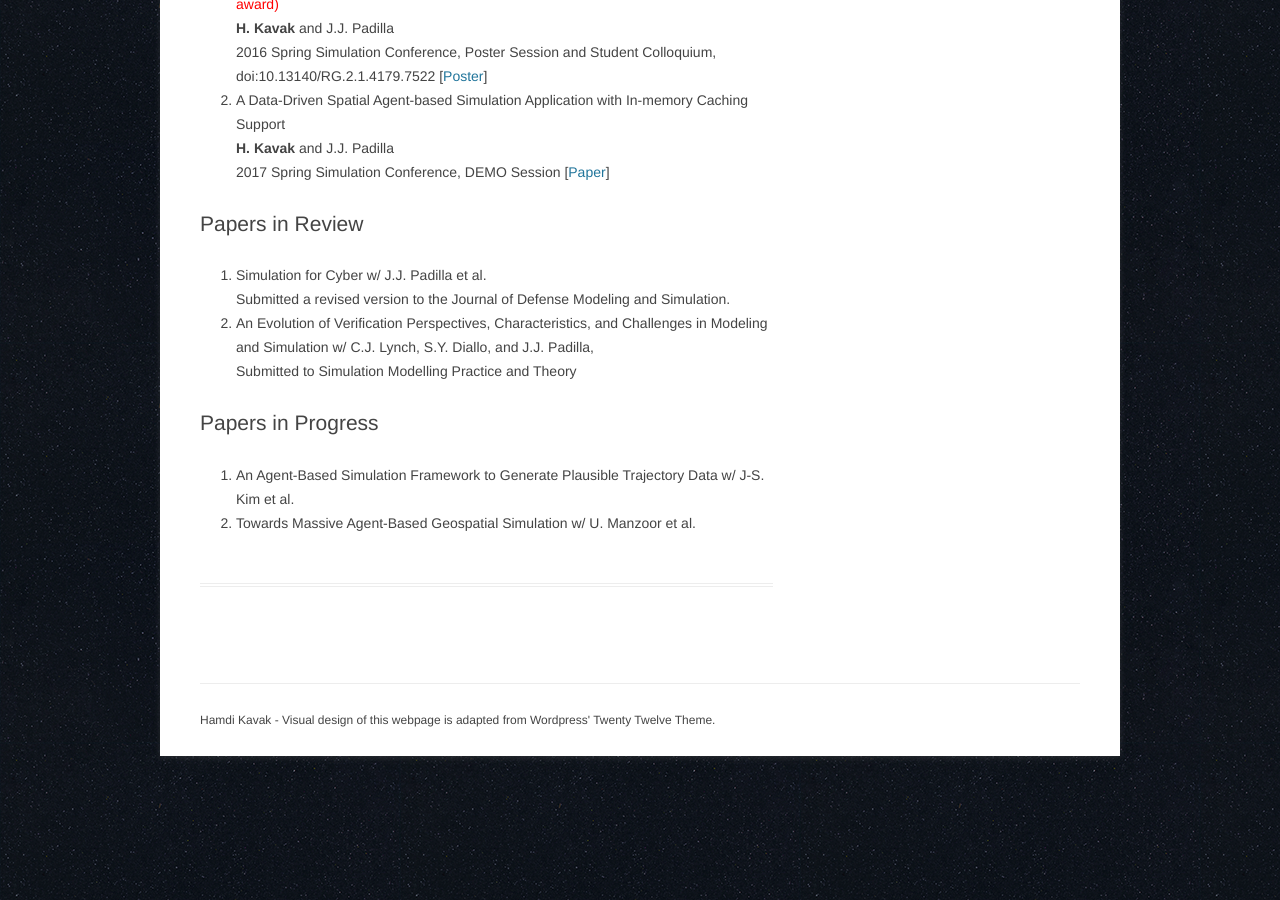
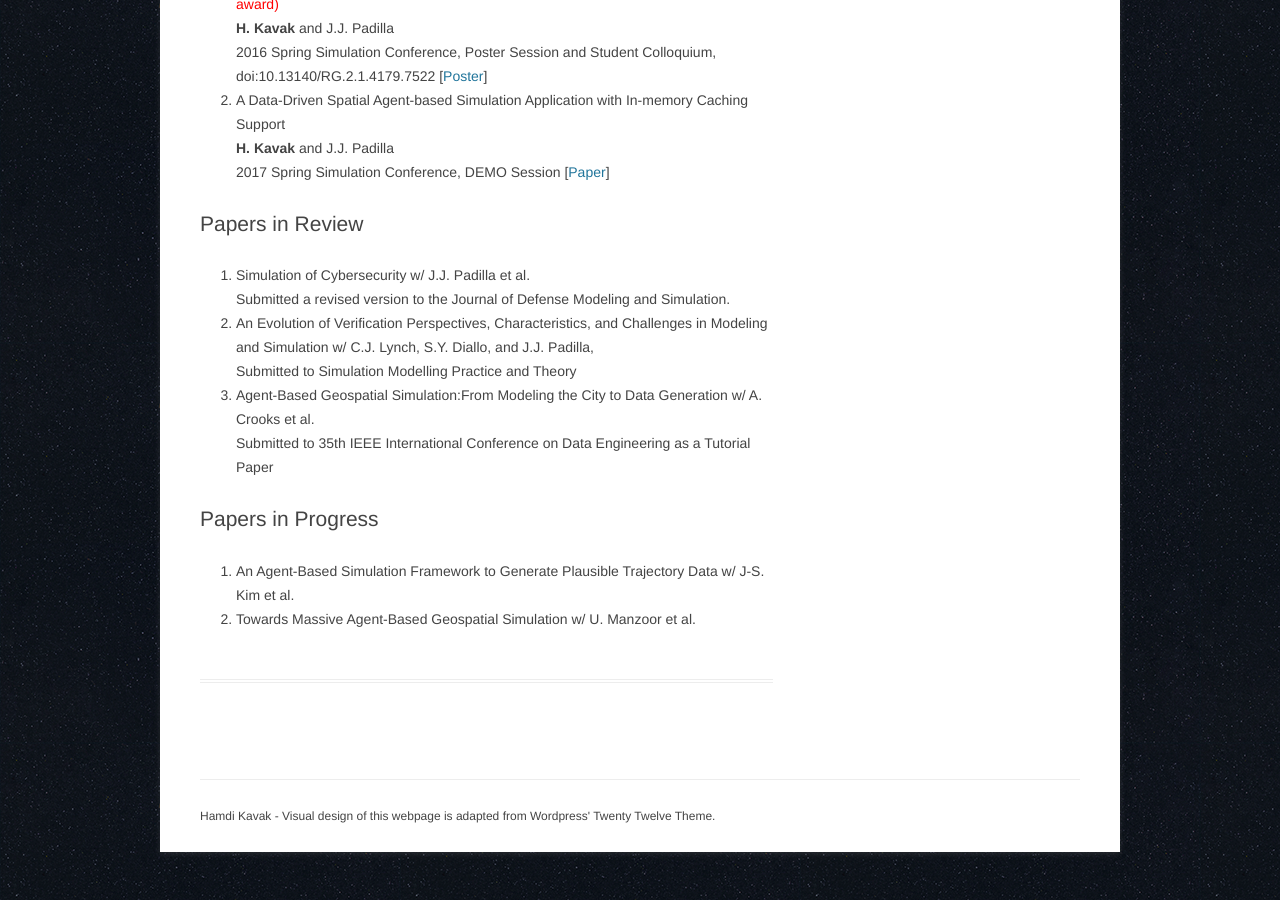
Before and after one commit to hamdikavak/hamdikavak.github.io, a Jekyll site: the page built from publications/index.html, in a window 1280 px wide and 900 px high, scrolled down 2457 px. Built offline with Jekyll 4.4.1, drawn with Linux system fonts in a browser that asks for light colours; nearby versions of some CDN libraries.

Commit message:
Tutorial paper added to publication list

```diff
--- a/publications/index.html
+++ b/publications/index.html
@@ -154,13 +154,18 @@ current_page_publications: active
 <ol>
 
    <li>
-    Simulation for Cyber w/ J.J. Padilla et al.<br/>
+    Simulation of Cybersecurity w/ J.J. Padilla et al.<br/>
 	   Submitted a revised version to the Journal of Defense Modeling and Simulation.
   </li>
   <li>
-     An Evolution of Verification Perspectives, Characteristics, and Challenges in Modeling and Simulation w/ C.J. Lynch, S.Y. Diallo, and J.J. Padilla, </br>
+     An Evolution of Verification Perspectives, Characteristics, and Challenges in Modeling and Simulation w/ C.J. Lynch, S.Y. Diallo, and J.J. Padilla, <br/>
      Submitted to Simulation Modelling Practice and Theory
   </li>
+  <li>
+  	Agent-Based Geospatial Simulation:From Modeling the City to Data Generation w/ A. Crooks et al.<br/>
+  	Submitted to 35th IEEE International Conference on Data Engineering as a Tutorial Paper
+  </li>
+
 
 </ol>
 <a name="inprog"></a>
```
